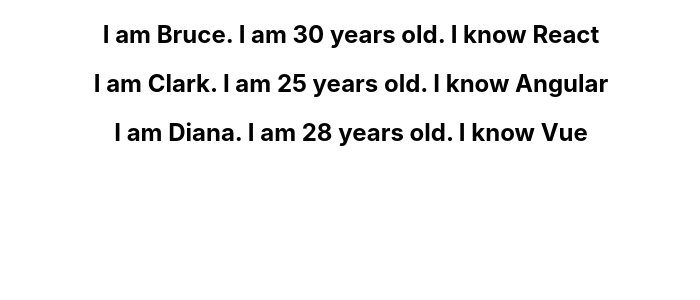
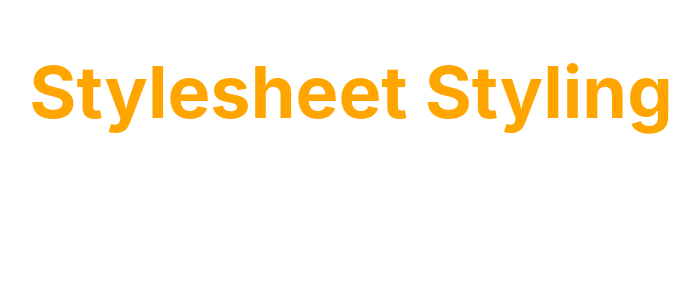
Before and after one commit to Srihil/React-Course-CodeEvolution, a React (Create React App) app: page / in a window 1280 px wide. Shown: the top 300 px of the page, without its empty margins (289-989 px from the left). Built offline with nearby package versions, Linux system fonts and the light colour scheme.

Commit message:
learning different ways to import css files

```diff
--- a/src/App.js
+++ b/src/App.js
@@ -7,6 +7,7 @@
 import ParentComponent from './components/ParentComponent';
 import ConditionalRendering from './components/ConditionalRendering';
 import NameList from './components/NameList';
+import Stylesheet from './components/Stylesheet';
 
 function App() {
   return (
@@ -20,7 +21,8 @@
       <Counter />
       <ParentComponent />
       <ConditionalRendering /> */}
-      <NameList />
+      {/* <NameList /> */}
+      <Stylesheet primary={true}/>
     </div>
   );
 }
--- /dev/null
+++ b/src/components/Stylesheet.js
@@ -0,0 +1,40 @@
+import React from "react";
+import "./appStyles.css";
+import styles from "./appStyles.module.css";
+
+function Stylesheet(props) {
+
+  let className = props.primary ? "primary" : "";
+
+  return (
+    <div>
+
+      {/* 1️⃣ Regular CSS Stylesheet */}
+      <h1 className={`${className} font-xl`}>
+        Stylesheet Styling
+      </h1>
+
+
+      {/* 2️⃣ Inline Styling */}
+      {/*
+      const heading = {
+        fontSize: "72px",
+        color: "blue"
+      }
+
+      <h1 style={heading}>Inline Styling</h1>
+      */}
+
+
+      {/* 3️⃣ CSS Modules */}
+      {/*
+      <h1 className={styles.success}>
+        CSS Modules Styling
+      </h1>
+      */}
+
+    </div>
+  );
+}
+
+export default Stylesheet;
--- /dev/null
+++ b/src/components/appStyles.css
@@ -0,0 +1,7 @@
+.primary {
+  color: orange;
+}
+
+.font-xl {
+  font-size: 72px;
+}
--- /dev/null
+++ b/src/components/appStyles.module.css
@@ -0,0 +1,3 @@
+.success {
+  color: green;
+}
--- /dev/null
+++ b/src/components/myStyle.css
@@ -0,0 +1,7 @@
+.primary {
+  color: orange;
+}
+
+.font-xl {
+  font-size: 72px;
+}
```
